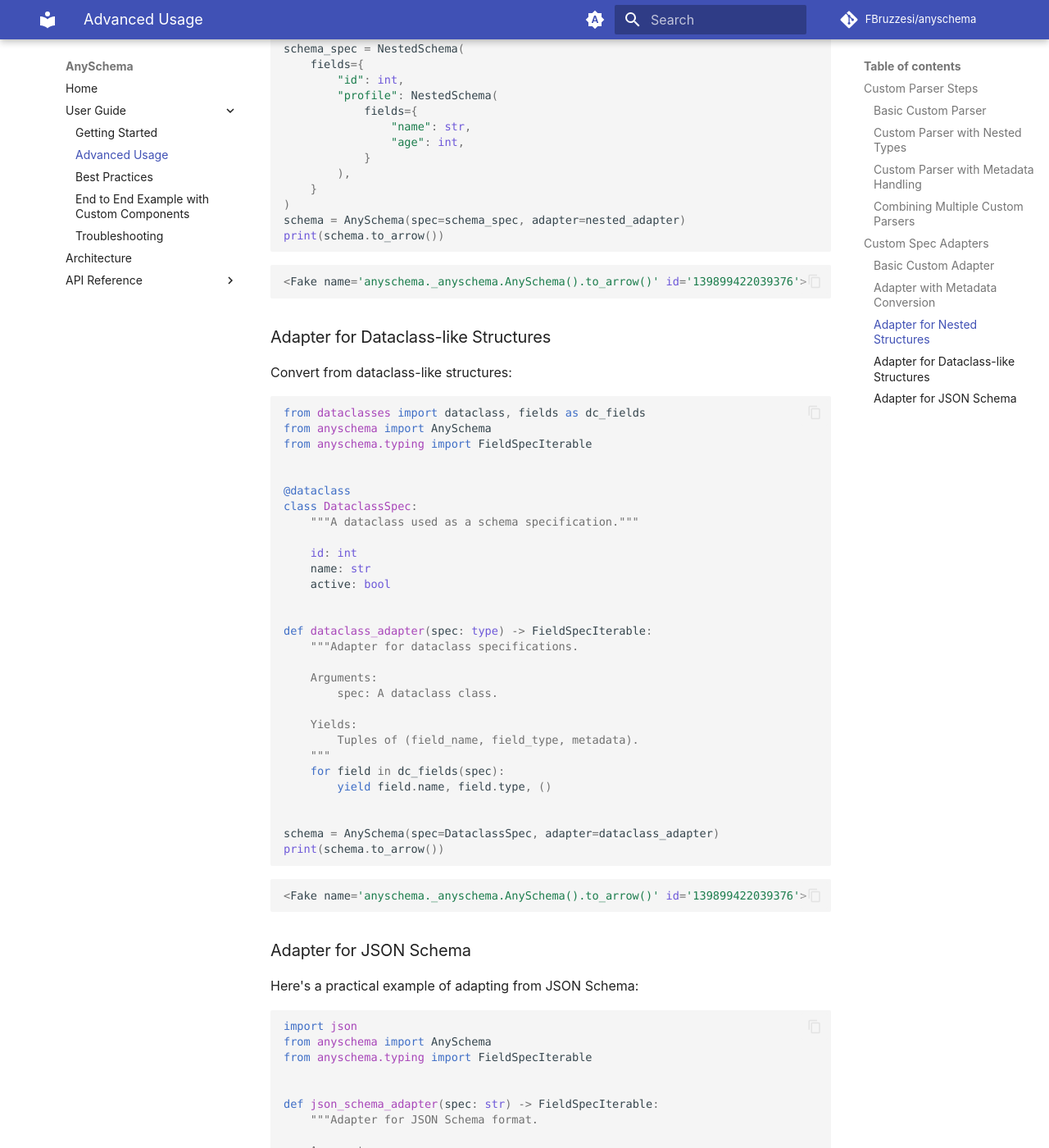
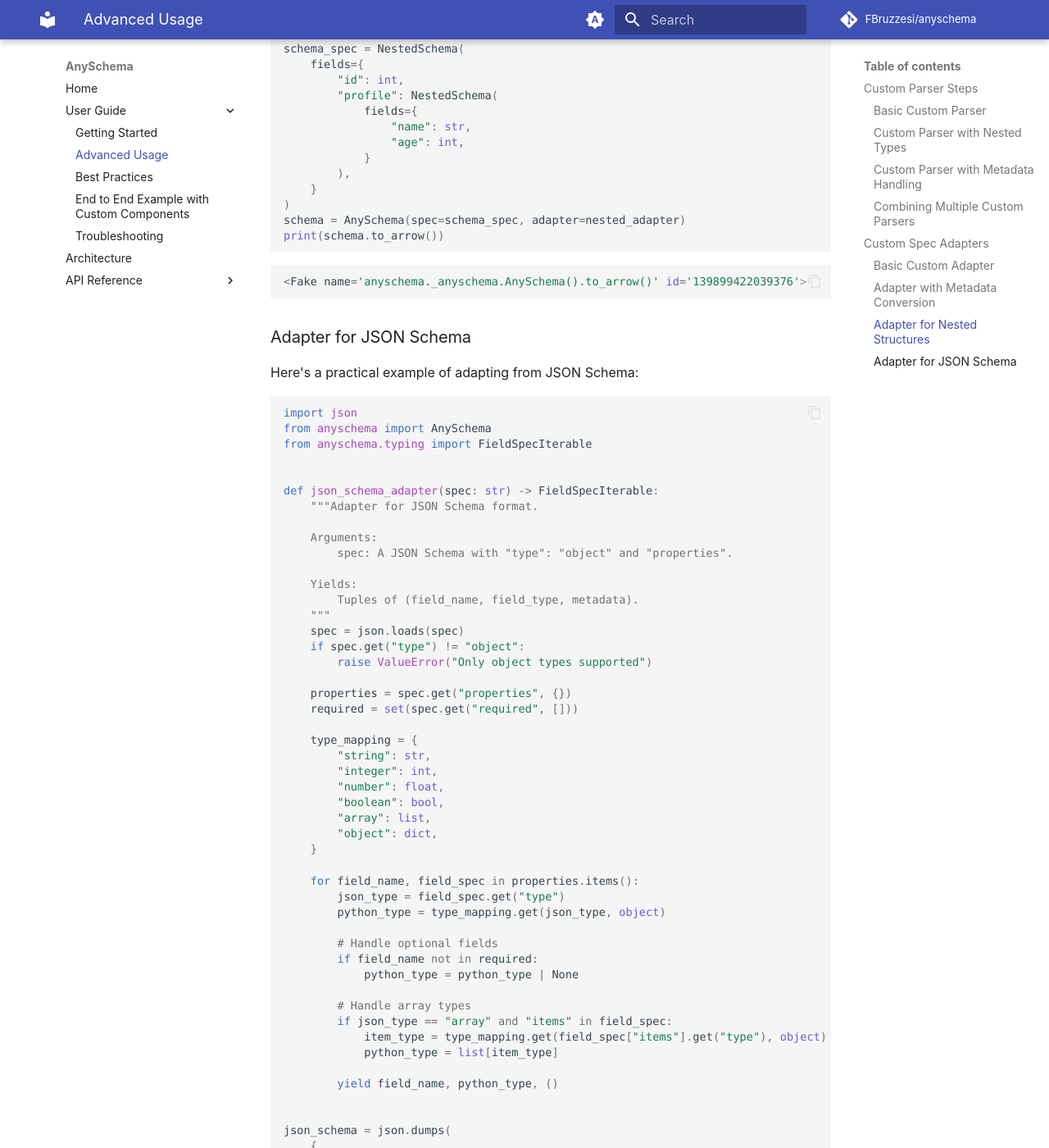
Before and after one commit to FBruzzesi/anyschema, an MkDocs documentation site: the page built from docs/user-guide/advanced.md, in a window 1280 px wide and 1400 px high, scrolled down 6670 px. Shown: the whole window at 82% size. Built offline with MkDocs 1.6.1 and Material for MkDocs 9.7.7, drawn with Linux system fonts in a browser that asks for light colours; comment, search, counter and statistics services are not loaded; some of the changed text lies outside the part shown.

````diff
--- a/docs/user-guide/advanced.md
+++ b/docs/user-guide/advanced.md
@@ -384,42 +384,6 @@
 print(schema.to_arrow())
 ```
 
-### Adapter for Dataclass-like Structures
-
-Convert from dataclass-like structures:
-
-```python exec="true" source="above" result="python" session="custom-adapter"
-from dataclasses import dataclass, fields as dc_fields
-from anyschema import AnySchema
-from anyschema.typing import FieldSpecIterable
-
-
-@dataclass
-class DataclassSpec:
-    """A dataclass used as a schema specification."""
-
-    id: int
-    name: str
-    active: bool
-
-
-def dataclass_adapter(spec: type) -> FieldSpecIterable:
-    """Adapter for dataclass specifications.
-
-    Arguments:
-        spec: A dataclass class.
-
-    Yields:
-        Tuples of (field_name, field_type, metadata).
-    """
-    for field in dc_fields(spec):
-        yield field.name, field.type, ()
-
-
-schema = AnySchema(spec=DataclassSpec, adapter=dataclass_adapter)
-print(schema.to_arrow())
-```
-
 ### Adapter for JSON Schema
 
 Here's a practical example of adapting from JSON Schema:
````
Also changed, not shown: docs/api-reference/adapters.md (+5 -7 lines), docs/api-reference/exceptions.md (+4 -11 lines), docs/user-guide/getting-started.md (+21 -0 lines), 5 other files.
